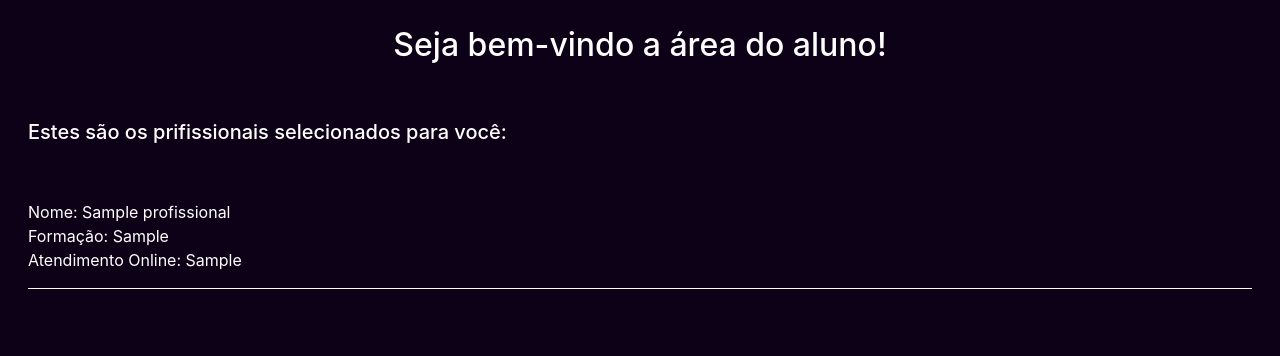
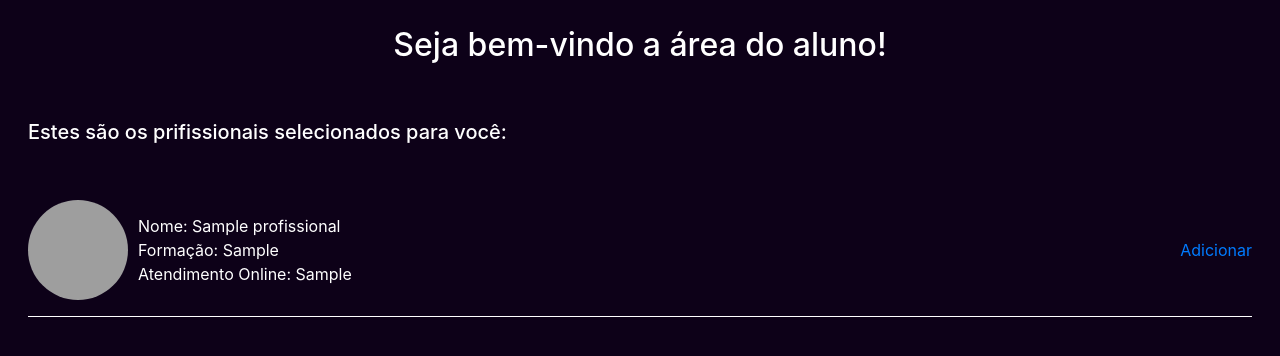
Before and after one commit to jairo-44/2-_Entrega_PI, a PHP site: page /area_aluno.php in a window 1280 px wide. Shown: the part 258-614 px from the top of the page. Run offline with PHP 8.4, Linux system fonts and the light colour scheme; tables that the repository leaves empty or names only in its code hold one stand-in row (values such as "Sample post"); some libraries are stand-ins or nearby versions; grey boxes are pictures that could not be loaded.

Commit message:
Foto do prifissional na tela área do aluno

```diff
--- a/area_aluno.php
+++ b/area_aluno.php
@@ -64,6 +64,23 @@ include_once("conexao.php")
         color: white;
     }
 
+    .profile-container {
+        display: flex;
+        align-items: center;
+    }
+
+    .profile-image {
+        width: 100px; /* Ajuste o tamanho conforme necessário */
+        height: 100px; /* Ajuste o tamanho conforme necessário */
+        margin-right: 10px; /* Ajuste a margem conforme necessário */
+        object-fit: cover; /* Isso mantém a proporção da imagem */
+        border-radius: 50%; /* Isso cria uma borda circular (opcional) */
+    }
+
+    .profile-info {
+        flex-grow: 1; /* Isso faz com que a informação ocupe o espaço restante */
+    }
+
 
 
 
@@ -94,10 +111,20 @@ include_once("conexao.php")
     $resultado_profissionais = mysqli_query($conn, $result_prof);
 
     while($row_prof = mysqli_fetch_assoc($resultado_profissionais)){
+        $caminho_imagem = 'Imagens/' . $row_prof['cpf_prof'] . '.jpg'; //na pasta imagem, o nome da foto deve ser o CPF do profissional cadastrado no BD
+        echo "<div class='profile-container'>";
+        echo "<img src='{$caminho_imagem}' alt='{$row_prof['nome_prof']} Foto' class='profile-image'>";
+        echo "<div class='profile-info'>";
         echo "Nome:  " . $row_prof['nome_prof']. "<br>";
         echo "Formação:  " . $row_prof['especialidade']. "<br>";
         echo "Atendimento Online:  " . $row_prof['opcao_atendimento'] . "<br>";
-        echo "<hr class='white-hr'>"; // Linha separadora com cor branca
+        echo "</div>";
+
+        // Adicionar o link para a página de pagamento com os parâmetros necessários
+        echo "<a href='pagamento.html?nome={$row_prof['nome_prof']}&cpf={$row_prof['cpf_prof']}' class='add-button'>Adicionar</a>";
+
+        echo "</div>";
+        echo "<hr class='white-hr'>";
     }
     ?>
 </div>
```
Also changed, not shown: Imagens/11122233355.jpg (added), Imagens/11122235532.jpg (added), Imagens/58587896522.jpg (added), Imagens/65465456622.jpg (added), Imagens/8645494654.jpg (added), Imagens/8887779955.jpg (added).
